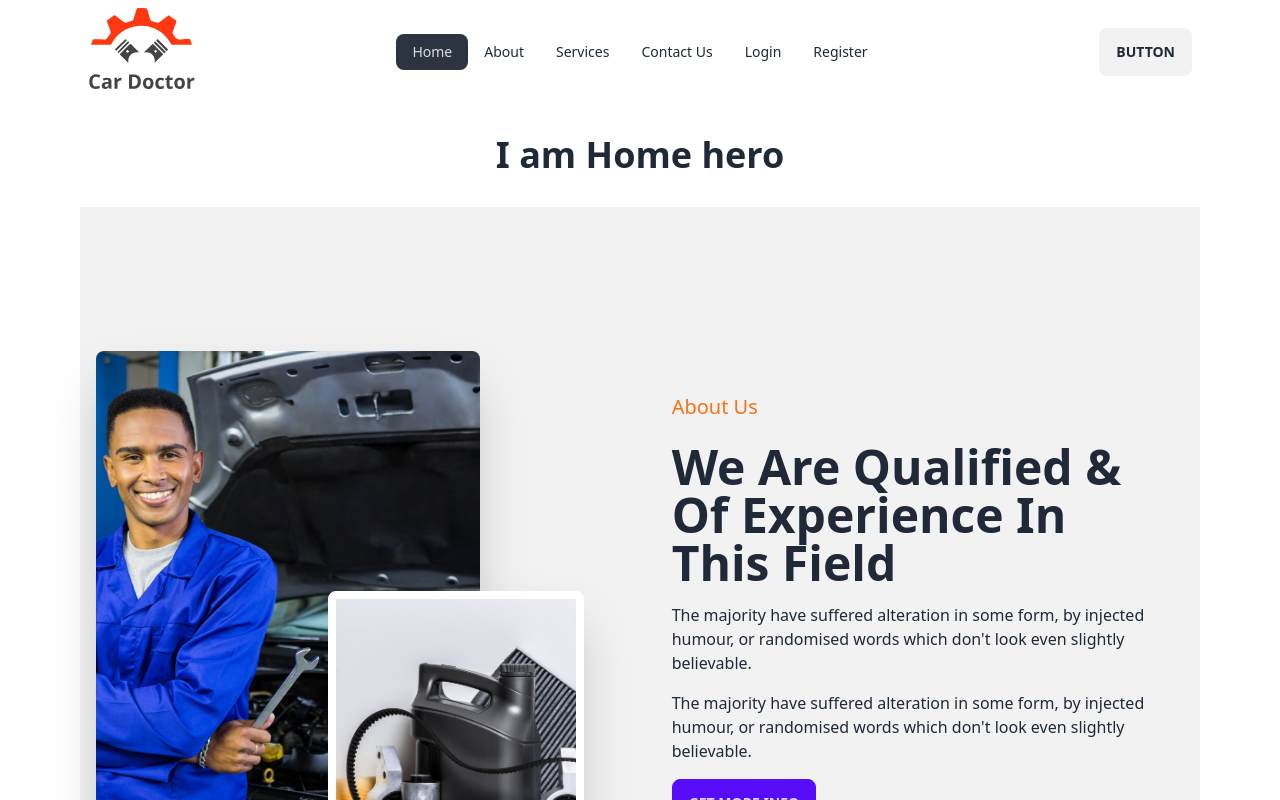
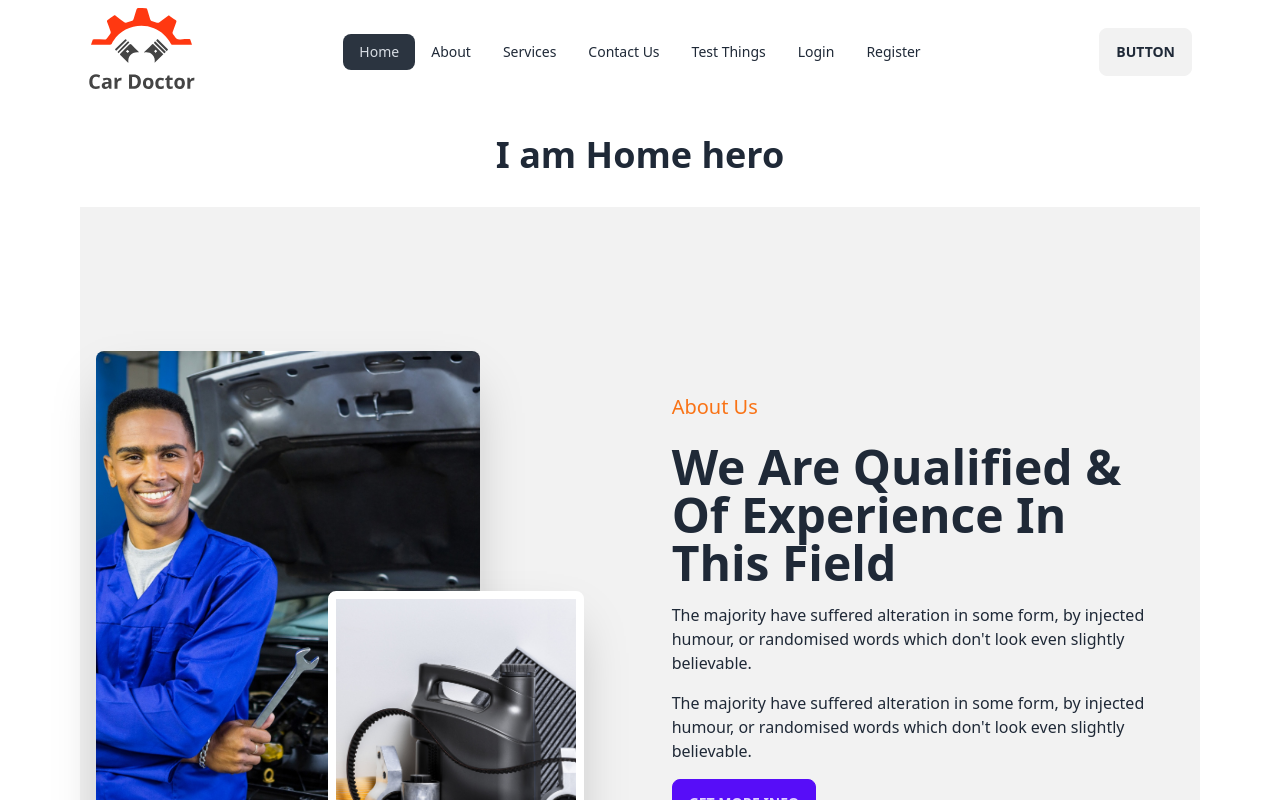
Before and after one commit to SheikhRakibhossain/Light_Car, a React (Vite) app: page / in a window 1280 px wide. Shown: the top 800 px of the page. Built offline with nearby package versions, Linux system fonts and the light colour scheme; no server answers.

Commit message:
Test page has created for all kinds of testing purpose

```diff
--- /dev/null
+++ b/src/Pages/TestPage/Test.jsx
@@ -0,0 +1,10 @@
+
+const Test = () => {
+    return (
+        <div>
+            <h2 className="text-center font-bold py-6 text-orange-500">Hello Test</h2>
+        </div>
+    );
+};
+
+export default Test;
--- a/src/Routes/Routes.jsx
+++ b/src/Routes/Routes.jsx
@@ -8,6 +8,7 @@ import Service from "../Pages/Service/Service";
 import Checkout from "../Pages/Checkout/Checkout";
 import Booking from "../Pages/Booking/Booking";
 import PrivateRoute from "./PrivateRoute";
+import Test from "../Pages/TestPage/Test";
 
   const router = createBrowserRouter([
     {
@@ -35,6 +36,10 @@ import PrivateRoute from "./PrivateRoute";
         {
           path:'/booking',
           element:<PrivateRoute><Booking/></PrivateRoute>
+        },
+        {
+          path:'/test',
+          element:<Test/>
         }
       ]
     },
--- a/src/Shared/Header/Header.jsx
+++ b/src/Shared/Header/Header.jsx
@@ -29,6 +29,9 @@ const Header = () => {
       </li>
       <li>
         <NavLink to="/contact">Contact Us</NavLink>
+      </li>
+      <li>
+        <NavLink to="/test">Test Things</NavLink>
       </li>
 
       {user?.email ? (
```
